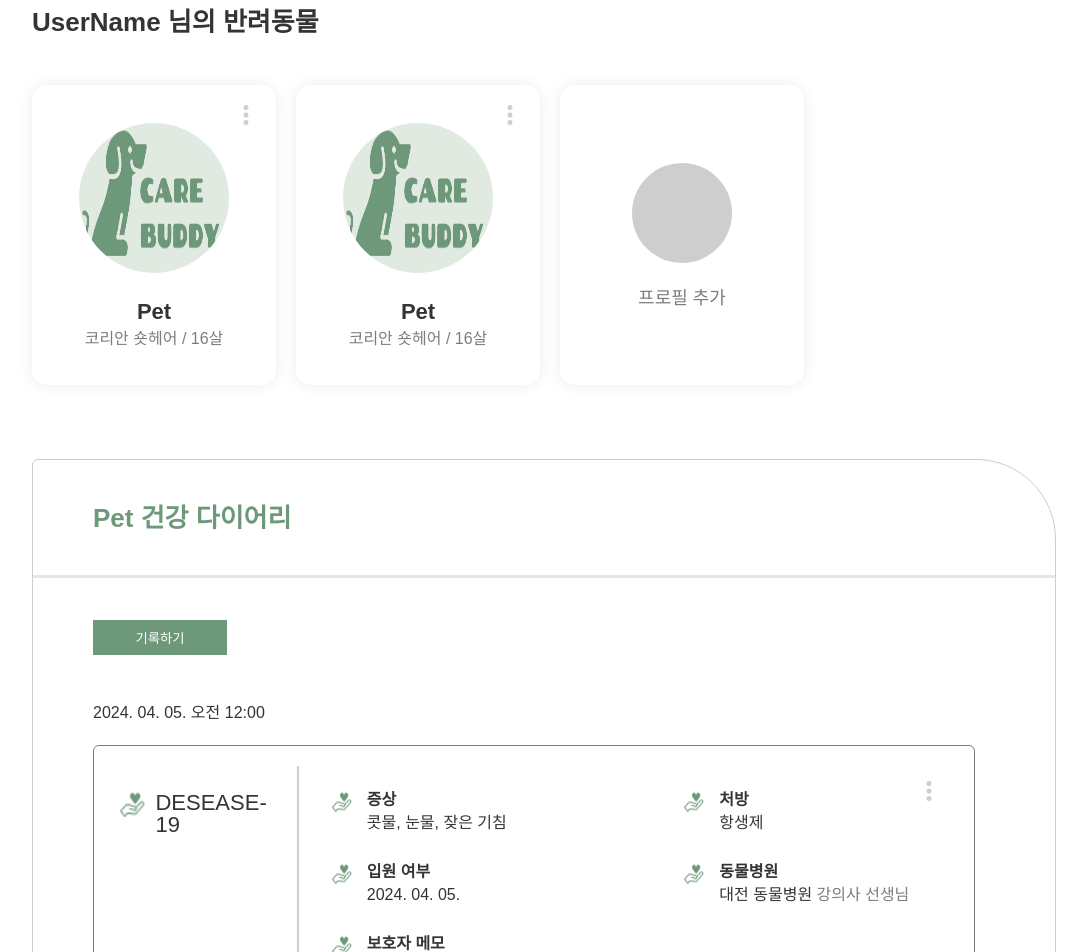
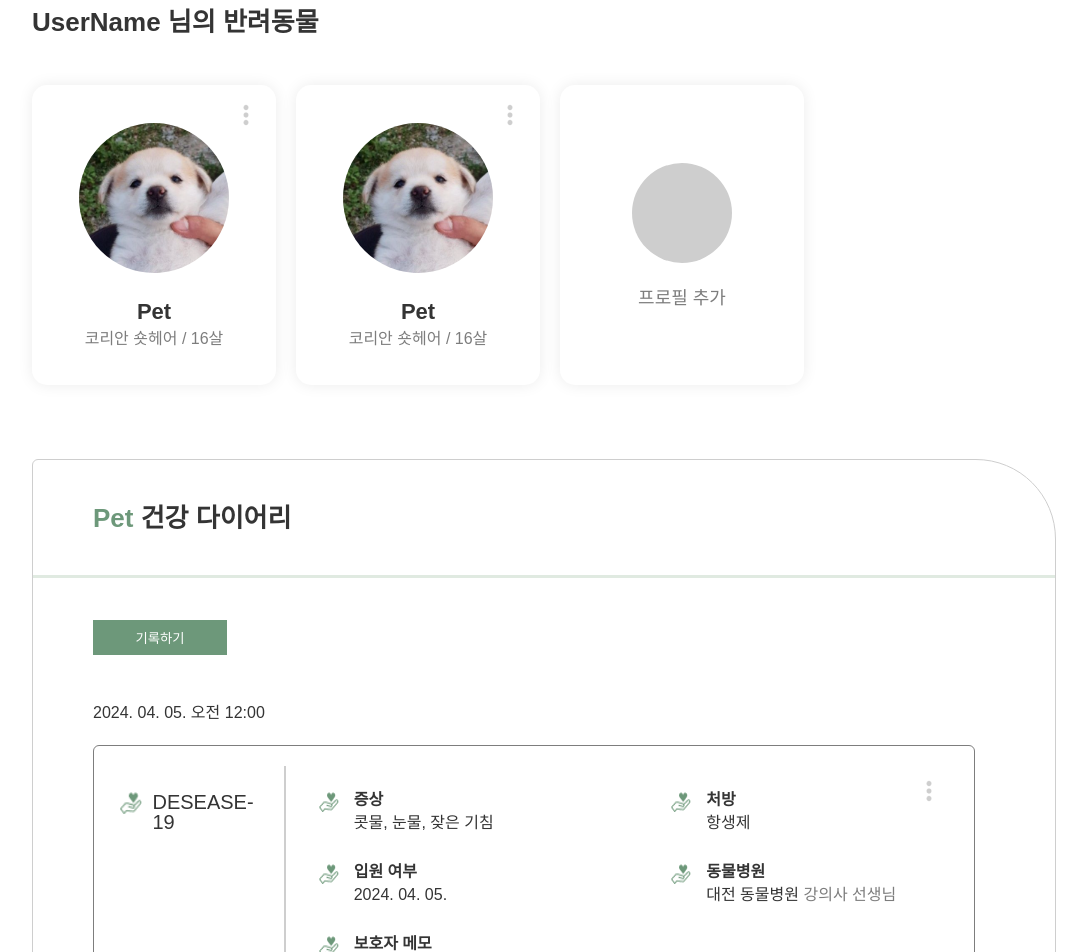
Before and after one commit to petitesize/elice_carebuddy_FE, a React (Vite) app: page /diary in a window 1280 px wide. Shown: the part 180-1132 px from the top of the page, without its empty margins (96-1183 px from the left). Built offline with nearby package versions, Linux system fonts and the light colour scheme; a web font is replaced by a local one.

Commit message:
fix: Diary & Base 컴포넌트 코드리뷰 반영

```diff
--- a/src/components/baseComponent/BasedSelect.tsx
+++ b/src/components/baseComponent/BasedSelect.tsx
@@ -4,7 +4,6 @@ import styled from 'styled-components';
 interface BasedSelectProps {
   width?: string;
   borderRadius?: string;
-  className?: string;
 }
 
 interface SelectProps extends BasedSelectProps {
@@ -12,10 +11,10 @@ interface SelectProps extends BasedSelectProps {
 }
 
 const StyledSelect = styled.select<BasedSelectProps>`
-  border: 1px solid #cecece;
-  height: 36px;
-  padding: 10px;
-  color: #7d7d7d;
+  border: 1px solid var(--color-grey-2);
+  padding: 8px 12px;
+  color: var(--color-grey-1);
+  line-height: 1.2;
 
   /* Props로 전달된 width와 borderRadius를 적용 */
   ${({ width }) => width && `width: ${width};`}
@@ -25,11 +24,9 @@ const StyledSelect = styled.select<BasedSelectProps>`
 const BasedSelect: React.FC<SelectProps> = ({
   width,
   borderRadius,
-  className,
   options,
-  ...rest
 }) => (
-  <StyledSelect {...rest} style={{ width, borderRadius }} className={className}>
+  <StyledSelect width={width} borderRadius={borderRadius}>
     {options.map((option) => (
       <option key={option.value} value={option.value}>
         {option.label}
--- a/src/components/diary/PetProfileCards.tsx
+++ b/src/components/diary/PetProfileCards.tsx
@@ -1,6 +1,7 @@
 import React from 'react';
 import styled from 'styled-components';
 import MoreKebabIcon from '../../assets/MoreKebabIcon.png';
+import defaultImg from '/src/assets/carebuddyLogo.png';
 
 // 카드 전체 컨테이너
 const PetProfileCardsContainer = styled.div`
@@ -81,34 +82,34 @@ const PetDetails = styled.p`
 `;
 
 interface PetProfilesProps {
-  petName: string;
+  name: string;
   breeds: string;
-  petAge: number;
-  petImg: string;
+  age: number;
+  img: string;
 }
 
 const PetProfileCards: React.FC<PetProfilesProps> = ({
-  petName,
+  name,
   breeds,
-  petAge,
-  petImg,
+  age,
+  img,
 }) => {
   return (
     <PetProfileCardsContainer>
       <PetProfileCardConatiner>
         <MoreIcon src={MoreKebabIcon} />
-        <PetProfileImg src={petImg} alt="프로필사진" />
-        <PetName>{petName}</PetName>
+        <PetProfileImg src={img || defaultImg} alt="프로필사진" />
+        <PetName>{name}</PetName>
         <PetDetails>
-          {breeds} / {petAge}살
+          {breeds} / {age}살
         </PetDetails>
       </PetProfileCardConatiner>
       <PetProfileCardConatiner>
         <MoreIcon src={MoreKebabIcon} />
-        <PetProfileImg src={petImg} alt="프로필사진" />
-        <PetName>{petName}</PetName>
+        <PetProfileImg src={img || defaultImg} alt="프로필사진" />
+        <PetName>{name}</PetName>
         <PetDetails>
-          {breeds} / {petAge}살
+          {breeds} / {age}살
         </PetDetails>
       </PetProfileCardConatiner>
       <PetProfileCardConatiner>
--- a/src/pages/diary/Diary.tsx
+++ b/src/pages/diary/Diary.tsx
@@ -16,14 +16,14 @@ const DiaryPageContainer = styled.div`
 // 테스트용 더미데이터
 const DummyProfilesData = {
   userName: 'UserName',
-  petName: 'Pet',
+  name: 'Pet',
   breeds: '코리안 숏헤어',
-  petAge: 16,
-  petImg: '/src/assets/carebuddyLogo.png',
+  age: 16,
+  img: '/src/assets/temp-profile.png',
 };
 
 const DummyDiaryData = {
-  petName: 'Pet',
+  name: 'Pet',
   visitDate: new Date(2024, 3, 5),
   desease: 'DESEASE-19',
   symptom: '콧물, 눈물, 잦은 기침',
--- a/src/pages/diary/HealthDiary.tsx
+++ b/src/pages/diary/HealthDiary.tsx
@@ -16,21 +16,21 @@ const HealthDiaryContainer = styled.div`
   margin-bottom: 10%;
 `;
 
-// 프로필카드 타이틀과 다이어리 타이틀을 구분
-const Title = styled.h2`
-  font-size: ${(props) =>
-    props.className === 'diaryTitle'
-      ? 'var(--font-size-lg-1)'
-      : 'var(--font-size-hd-2)'};
-  font-weight: ${(props) =>
-    props.className === 'diaryTitle'
-      ? 'var(--font-weight-bold)'
-      : 'var(--font-weight-medium)'};
-  height: ${(props) => (props.className === 'diaryTitle' ? '115px' : 'auto')};
-  color: ${(props) =>
-    props.className === 'diaryTitle' ? 'var(--color-green-main)' : 'inherit'};
-  margin-left: ${(props) =>
-    props.className === 'deseaseTitle' ? '10px' : '0'};
+const DeseaseTitle = styled.h2`
+  font-size: var(--font-size-hd-1);
+  font-weight: var(--font-weight-medium);
+  height: auto;
+  margin-left: 10px;
+`;
+
+const DiaryTitle = styled.h2`
+  font-size: var(--font-size-lg-1);
+  font-weight: var(--font-weight-bold);
+  height: 115px;
+  color: var(--color-green-main);
+  > span {
+    color: var(--color-black-main);
+  }
 `;
 
 const HorizontalLine = styled.div`
@@ -141,7 +141,7 @@ const Icon = styled.img`
 `;
 
 interface DiaryProps {
-  petName: string;
+  name: string;
   visitDate: Date;
   desease: string;
   symptom: string;
@@ -170,7 +170,7 @@ const formatDate = (date: Date, includeTime: boolean = false) => {
 };
 
 const HealthDiary: React.FC<DiaryProps> = ({
-  petName,
+  name,
   visitDate,
   desease,
   symptom,
@@ -182,9 +182,9 @@ const HealthDiary: React.FC<DiaryProps> = ({
 }) => {
   return (
     <HealthDiaryContainer>
-      <Title className="diaryTitle">
-        {petName} <span>건강 다이어리</span>
-      </Title>
+      <DiaryTitle className="diaryTitle">
+        {name} <span>건강 다이어리</span>
+      </DiaryTitle>
       <HorizontalLine />
       <AddDiaryBtn>기록하기</AddDiaryBtn>
       <DiariesContainer>
@@ -192,8 +192,8 @@ const HealthDiary: React.FC<DiaryProps> = ({
         <HealthReport>
           <MoreIcon src={MoreKebabIcon} />
           <DeseaseName>
-            <Icon style={{ width: '25px', height: '25px' }} src={CareIcon} />
-            <Title className="deseaseTitle">{desease}</Title>
+            <Icon style={{ width: '22px', height: '22px' }} src={CareIcon} />
+            <DeseaseTitle>{desease}</DeseaseTitle>
           </DeseaseName>
           <DiaryDetailsLeft>
             <DiaryDetailContainer>
--- a/src/pages/diary/PetProfiles.tsx
+++ b/src/pages/diary/PetProfiles.tsx
@@ -19,28 +19,23 @@ const PetProfilesTitle = styled.div`
 // 임시 데이터와 props
 interface PetProfilesProps {
   userName: string;
-  petName: string;
+  name: string;
   breeds: string;
-  petAge: number;
-  petImg: string;
+  age: number;
+  img: string;
 }
 
 const PetProfiles: React.FC<PetProfilesProps> = ({
   userName,
-  petName,
+  name,
   breeds,
-  petAge,
-  petImg,
+  age,
+  img,
 }) => {
   return (
     <PetProfilesContainer>
       <PetProfilesTitle>{userName} 님의 반려동물</PetProfilesTitle>
-      <PetProfileCards
-        petName={petName}
-        breeds={breeds}
-        petAge={petAge}
-        petImg={petImg}
-      />
+      <PetProfileCards name={name} breeds={breeds} age={age} img={img} />
     </PetProfilesContainer>
   );
 };
```
